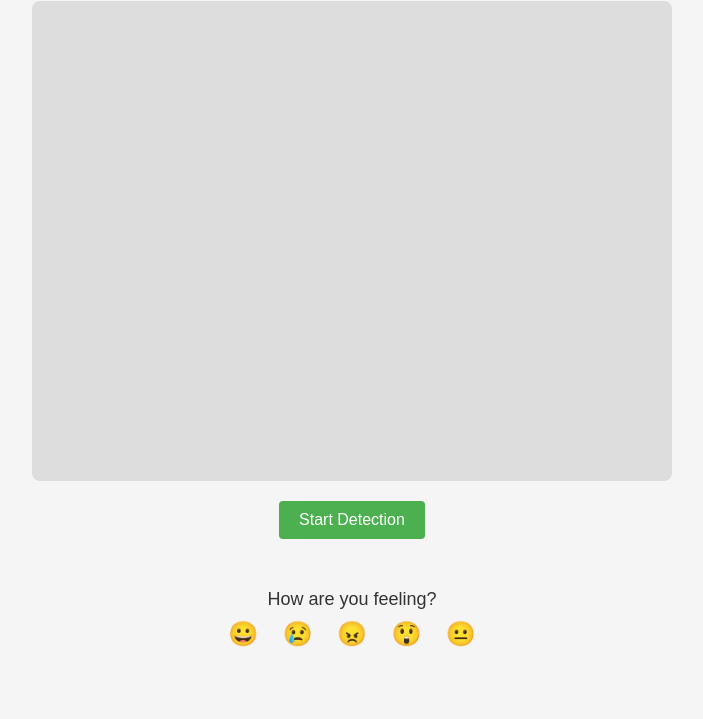
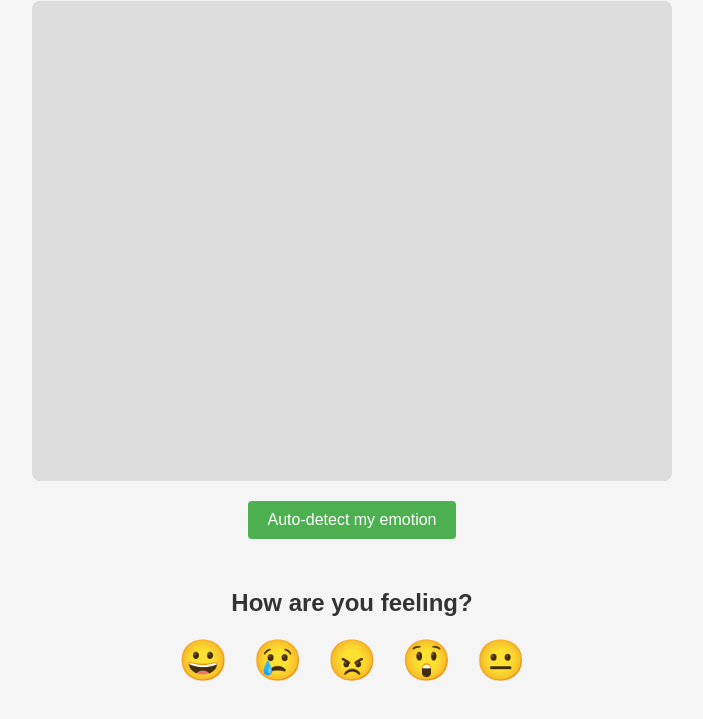
Before and after one commit to thewhyman/raigen3, a website: page public/autodetect.html in a window 1280 px wide. Shown: the part 97-816 px from the top of the page, without its empty margins (288-991 px from the left). Drawn offline with Linux system fonts and the light colour scheme.

Commit message:
updated question

```diff
--- a/public/autodetect.html
+++ b/public/autodetect.html
@@ -7,16 +7,22 @@
     <link rel="stylesheet" href="style.css">
     <style>
         .emotion-emoji {
-            font-size: 24px;
+            font-size: 40px; /* Increased emoji size */
             cursor: pointer;
             margin: 10px;
+        }
+
+        #howAreYouFeelingQuestion {
+            font-size: 24px; /* Increased question text size */
+            font-weight: bold; /* Made the text bold */
+            margin-bottom: 20px; /* Add space below the question */
         }
     </style>
 </head>
 <body>
     <h1>Facial Expression Detection</h1>
     <video id="video" autoplay></video>
-    <button id="start">Start Detection</button>
+    <button id="start">Auto-detect my emotion</button>
     <p id="expressionMessage"></p>
     <p id="howAreYouFeelingQuestion">How are you feeling?</p>
     <div id="emotionEmojis">
@@ -51,6 +57,15 @@
 
         let isDetecting = false; // Flag to prevent multiple detections
 
+        // Mapping of emotions to emojis
+        const emotionEmojisMap = {
+            Happy: '😀',
+            Sad: '😢',
+            Angry: '😠',
+            Surprised: '😲',
+            Neutral: '😐'
+        };
+
         // Initially display the question
         howAreYouFeelingQuestion.innerText = "How are you feeling?";
 
@@ -73,7 +88,9 @@
             setTimeout(() => {
                 const expressions = ["Happy", "Sad", "Angry", "Surprised", "Neutral"];
                 const randomExpression = expressions[Math.floor(Math.random() * expressions.length)];
-                expressionMessage.innerText = `Detected Expression: ${randomExpression}`;
+                const detectedEmoji = emotionEmojisMap[randomExpression]; // Get the corresponding emoji
+
+                expressionMessage.innerHTML = `Detected Expression: ${randomExpression} ${detectedEmoji}`; // Display emotion with emoji
 
                 // Announce the mood using voice
                 askUserWithVoice(randomExpression);
```
